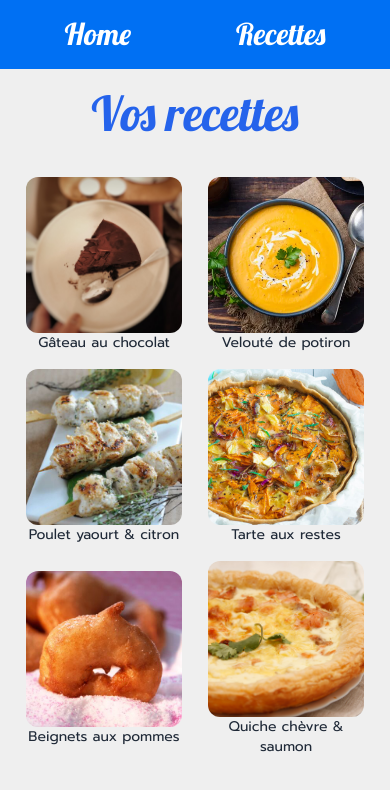
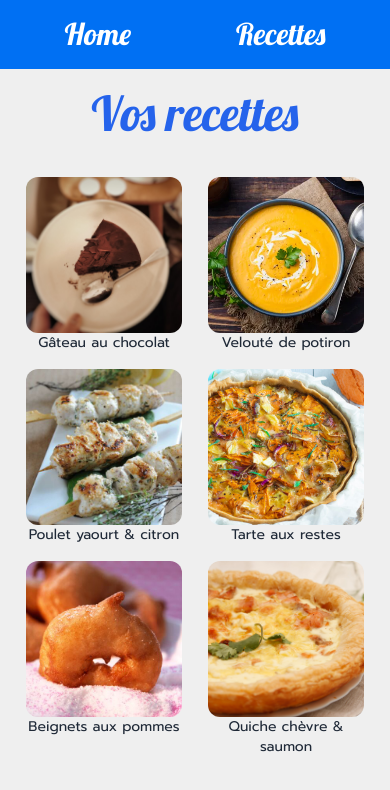
Before and after one commit to FCHDev/next-recipe, a Next.js app: page /listes in a window 390 px wide. Shown: the top 790 px of the page. Built offline with nearby package versions, Linux system fonts and the light colour scheme; a web font is replaced by a local one.

Commit message:
Images opti test 5

```diff
--- a/pages/listes/index.js
+++ b/pages/listes/index.js
@@ -18,17 +18,17 @@ const Index = (props) => {
                 Vos recettes
             </h1>
 
-            <div className="flex flex-wrap w-full justify-evenly items-center">
+            <div className="flex flex-wrap w-full justify-evenly">
                 {props.array.map(item => (
                     <Link key={v4()} href={`./listes/${item.name}`}
-                          className="md:h-full md:w-1/5 w-2/5 flex flex-col list-none md:text-xl text-sm text-gray-800 text-center md:mx-1 md:mb-8 mb-4 font-[Prompt] items-center block relative">
+                          className="md:h-auto md:w-1/5 w-2/5 flex flex-col list-none md:text-xl text-sm text-gray-800 text-center md:mx-1 md:mb-8 mb-4 font-[Prompt] items-center">
                         <Image
                             src={item.img}
                             alt={item.name}
                             // width={400}
                             // height={400}
                             fill
-                            sizes="(max-width: 768px) 100vw,(max-width: 1200px) 50vw, 33vw"
+                            // sizes="(max-width: 768px) 100vw,(max-width: 1200px) 50vw, 33vw"
                             className="rounded-xl image"
                             loading="eager"
                             priority
```
